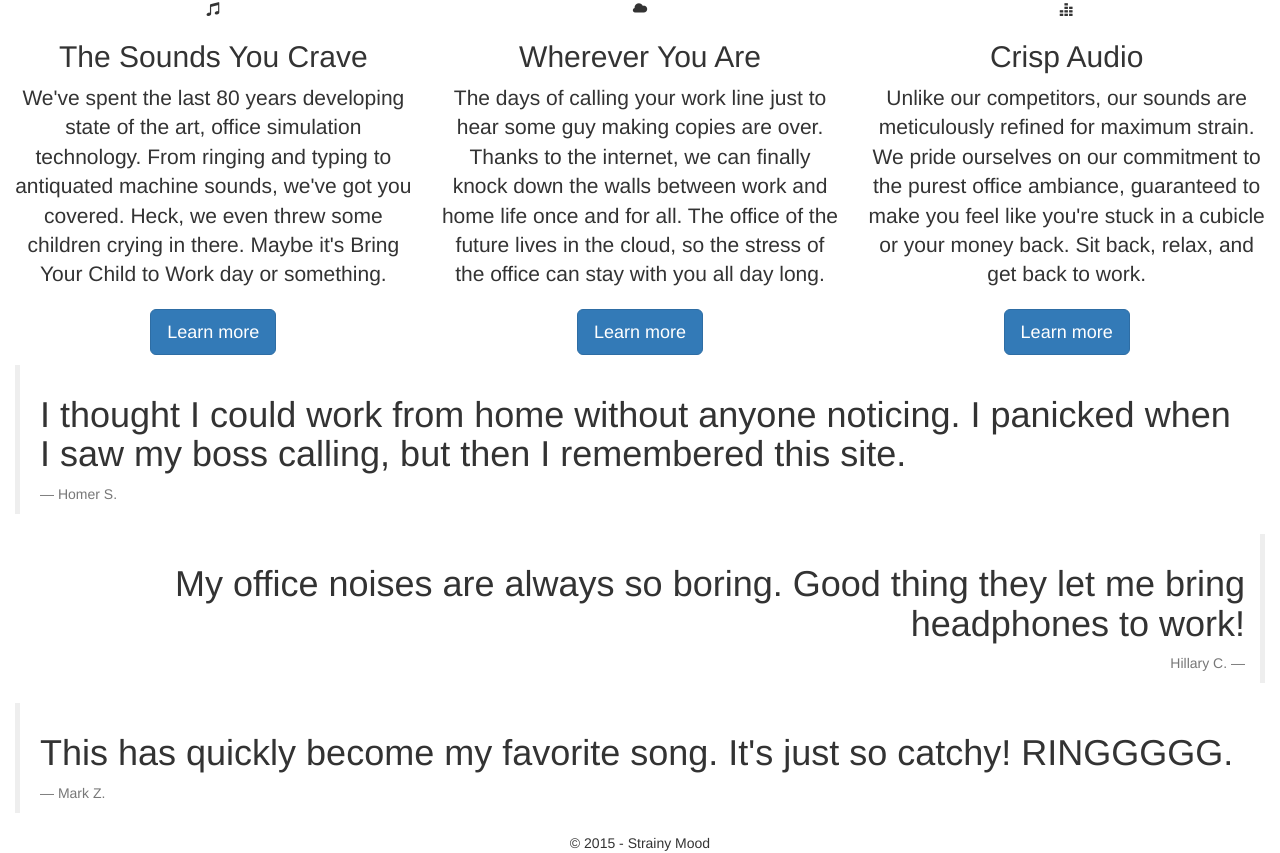
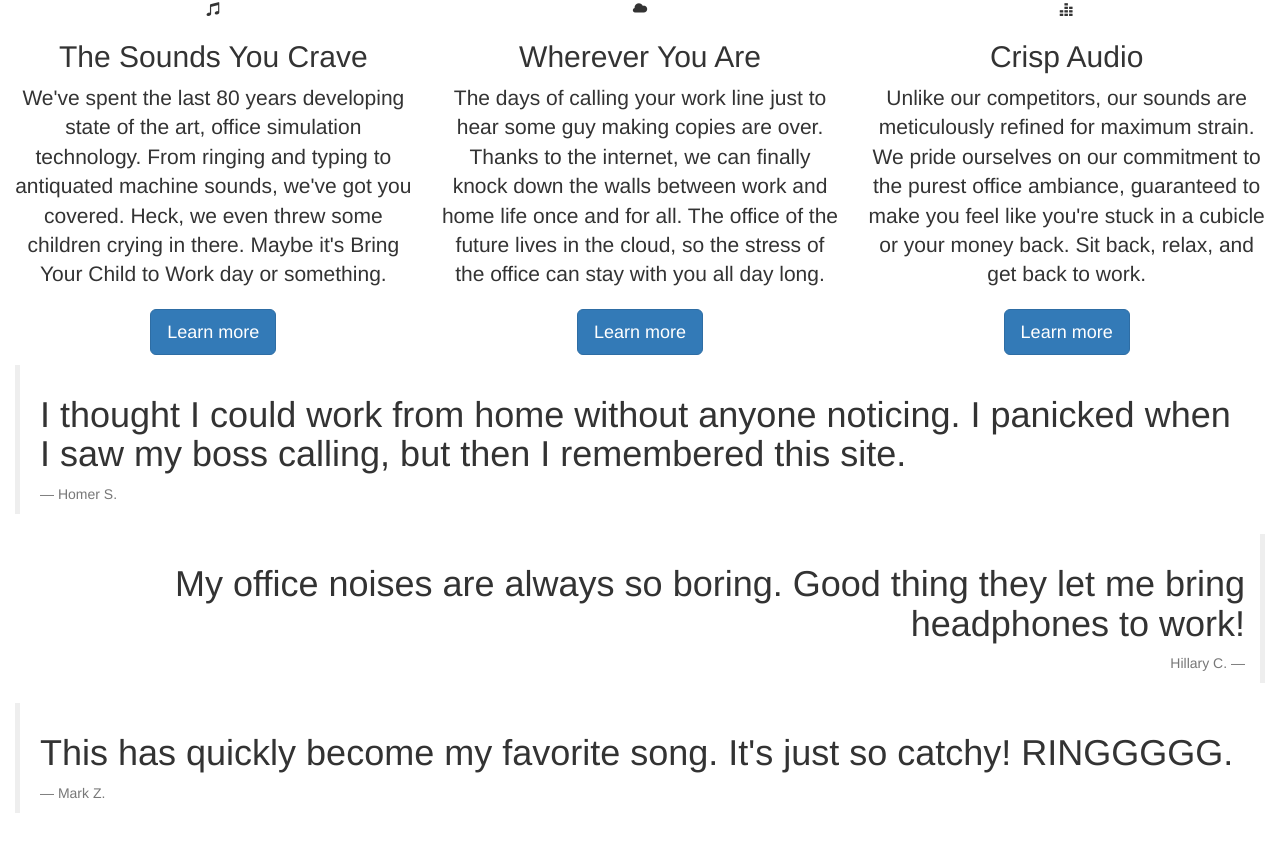
Before and after one commit to treyhoover/bootstrap_workshop, a plain HTML site: page 1/index.html in a window 1280 px wide. Drawn offline with nearby package versions, Linux system fonts and the light colour scheme.

Commit message:
remove footer

```diff
--- a/1/index.html
+++ b/1/index.html
@@ -78,10 +78,6 @@
     </blockquote>
 </div>
 
-<footer class="footer text-center">
-    <span>&copy; 2015 - Strainy Mood </span>
-</footer>
-
 <!-- jQuery (necessary for Bootstrap's JavaScript plugins) -->
 <script src="https://ajax.googleapis.com/ajax/libs/jquery/1.11.2/jquery.min.js"></script>
 <script src="https://maxcdn.bootstrapcdn.com/bootstrap/3.3.4/js/bootstrap.min.js"></script>
```
